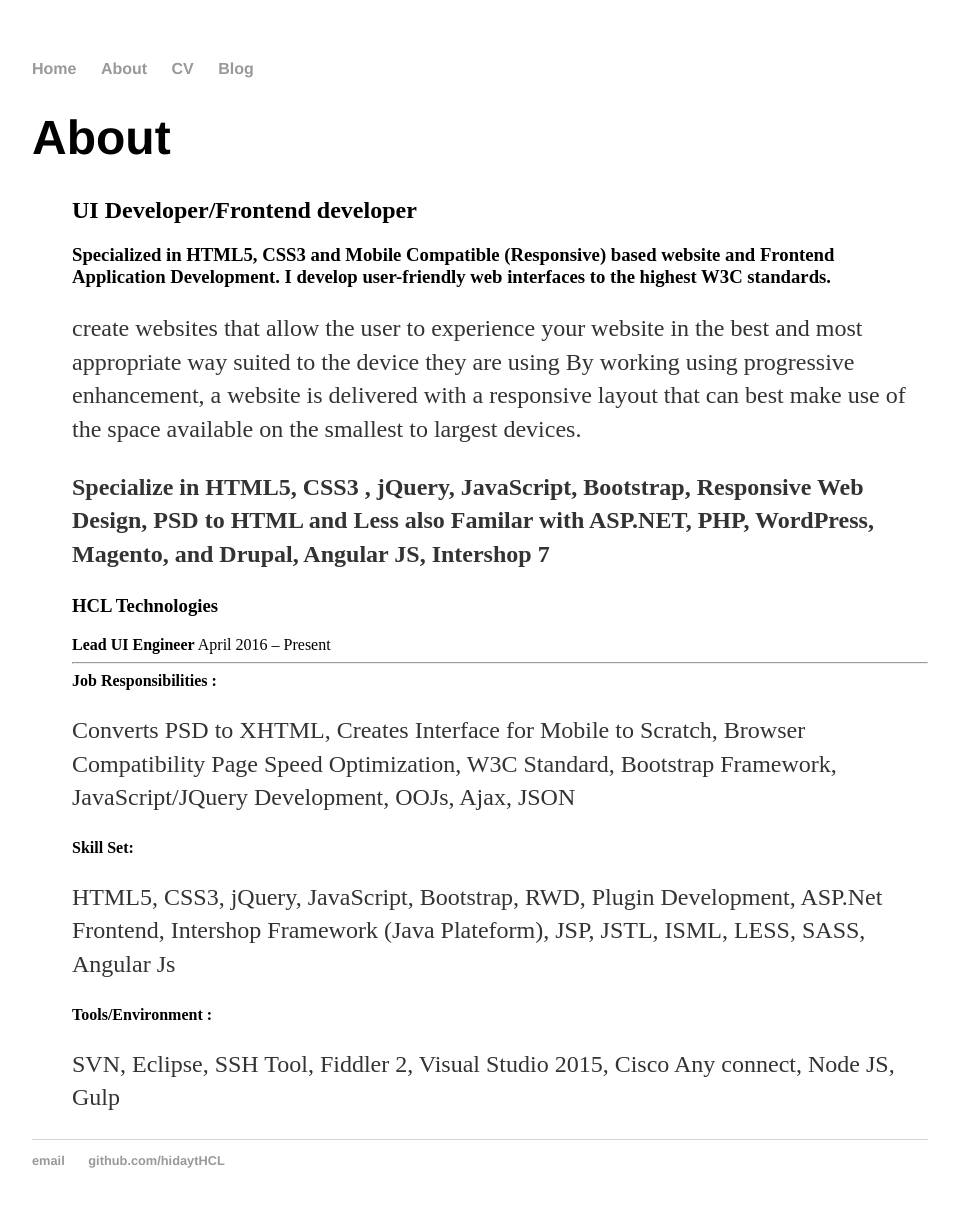
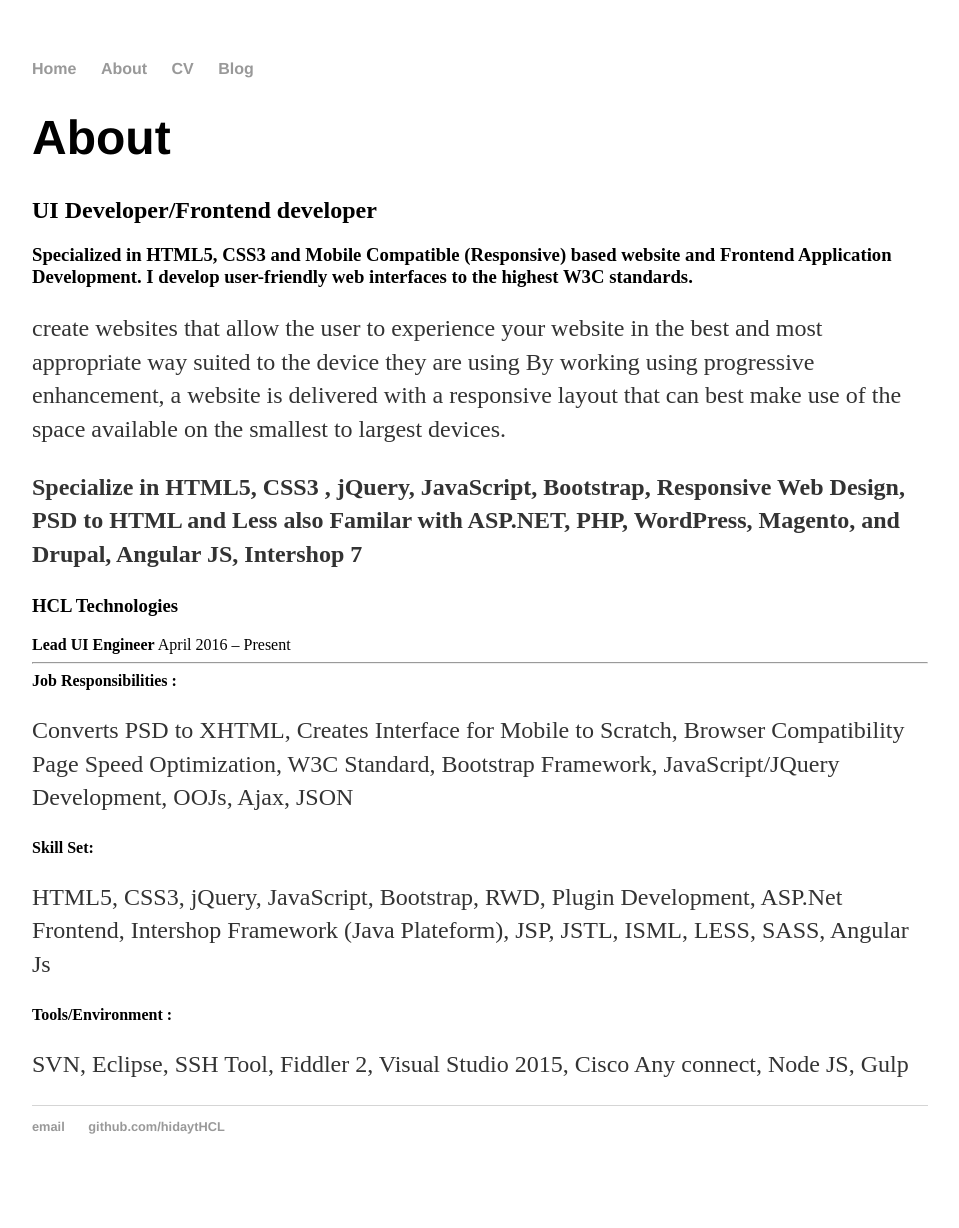
Before and after one commit to hidaytHCL/hidaytHCL.github.io, a Jekyll site: the page built from about/index.html, in a window 1280 px wide. Shown: the whole page, without its empty margins (160-1119 px from the left). Built offline with Jekyll 4.4.1, drawn with Linux system fonts in a browser that asks for light colours; after the commit the page ends 1194 px from its top, so only the background shows below that.

Commit message:
Update index.html

```diff
--- a/about/index.html
+++ b/about/index.html
@@ -3,7 +3,7 @@
 title: About
 ---
 	<h1>{{ page.title }}</h1>
-	<ul class="internal-pages">
+	<div class="internal-pages">
     <h2>UI Developer/Frontend developer</h2>
     <h3>Specialized in HTML5, CSS3 and Mobile Compatible (Responsive) based website and Frontend Application Development. I develop user-friendly web interfaces to the highest W3C standards.
     </h3>
@@ -30,4 +30,4 @@
 
 <strong>Tools/Environment :</strong> <p>SVN, Eclipse, SSH Tool, Fiddler 2, Visual Studio 2015, Cisco Any connect, Node JS, Gulp</p>
     </div>
-	</ul>
+	</div>
```
